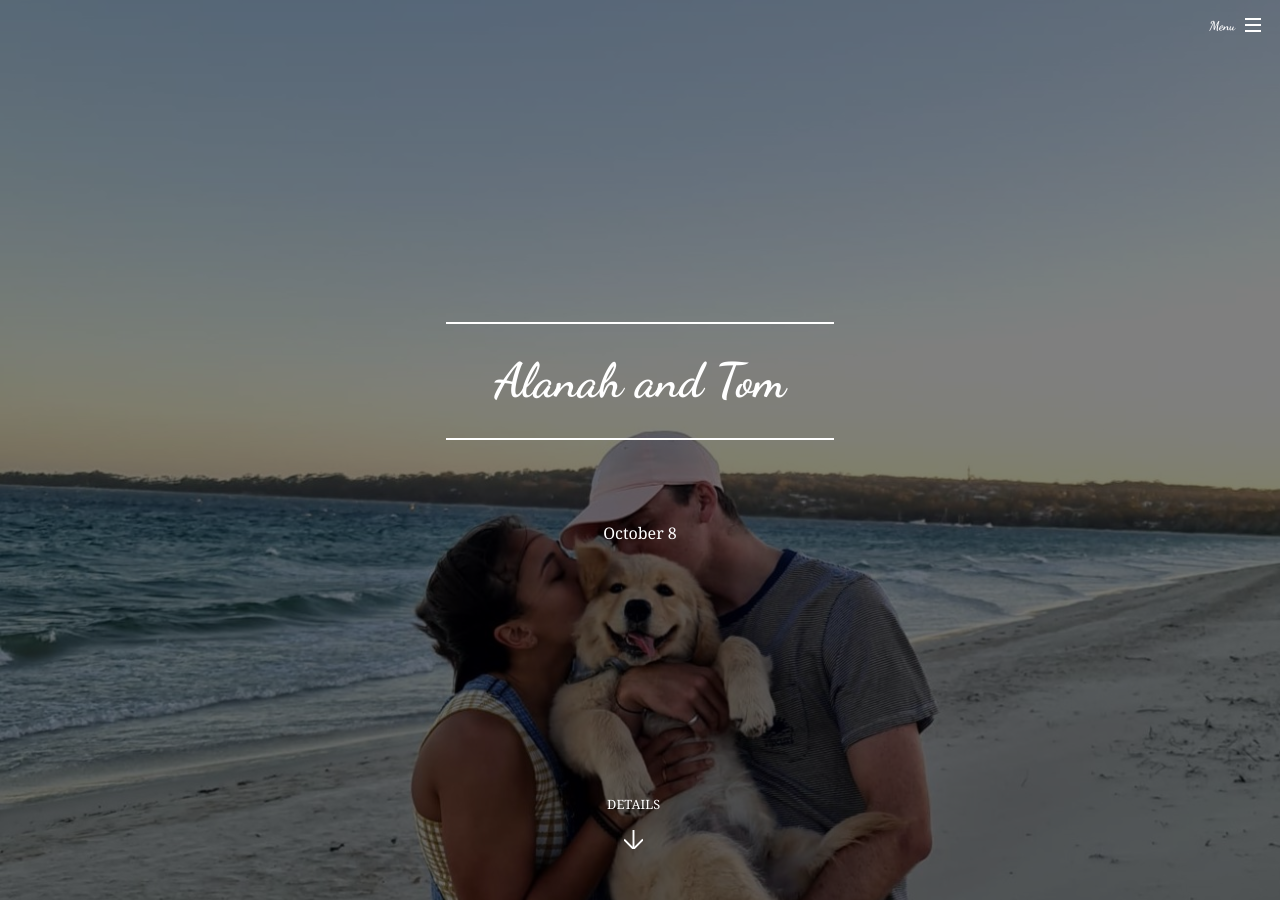
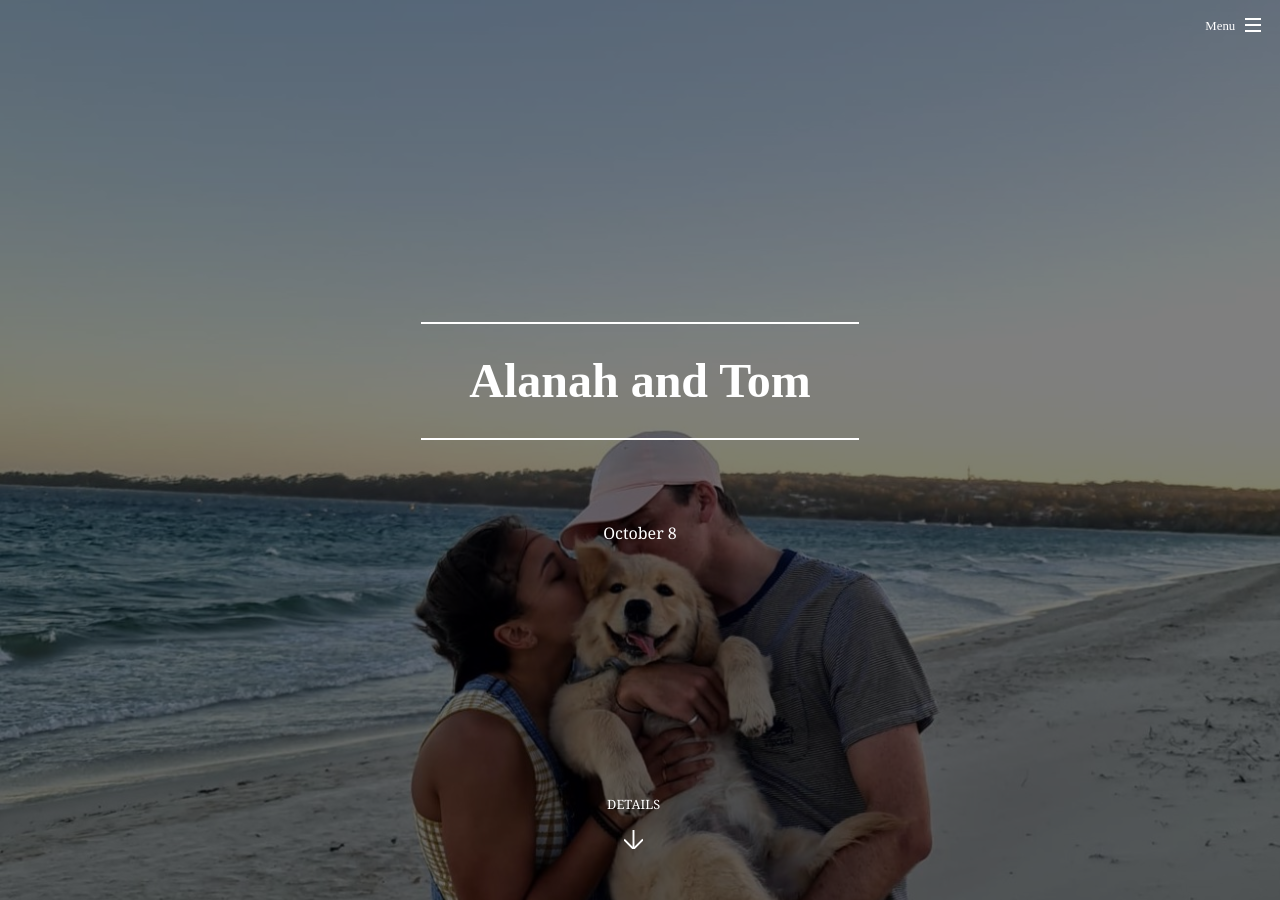
Before and after one commit to mongerrr/alanatom, a Jekyll site: the page built from index.html, in a window 1280 px wide and 900 px high. Built offline with Jekyll 4.4.1, drawn with Linux system fonts in a browser that asks for light colours; some web fonts are replaced.

Commit message:
Update main.scss

```diff
--- a/css/main.scss
+++ b/css/main.scss
@@ -8,7 +8,7 @@ $baseurl: '{{ site.baseurl }}/images';
 @import 'libs/functions';
 @import 'libs/mixins';
 @import 'font-awesome.min.css';
-@import url('https://fonts.googleapis.com/css?family=Dancing+Script:700&display=swap');
+@import url('https://fonts.googleapis.com/css2?family=Aladin&display=swap');
 @import url('http://fonts.googleapis.com/css?family=Open+Sans:400,400italic,600,600italic,800,800italic');
 @import url('https://fonts.googleapis.com/css?family=Noto+Serif&display=swap');
 /*
@@ -106,7 +106,7 @@ $baseurl: '{{ site.baseurl }}/images';
 		}
 	}
 h1 {
-	font-family: 'Dancing Script', cursive;
+	font-family: 'Aladin', cursive;
 }
 	h2 {
 		font-size: 1.35em;
@@ -1435,7 +1435,7 @@ h1 {
 						display: block;
 						font-size: 0.8em;
 						padding: 0 1.5em;
-						font-family: 'Dancing Script',cursive;
+						font-family: 'Aladin',cursive;
 					/*	text-transform: uppercase; */
 
 						&.menuToggle {
@@ -1501,7 +1501,7 @@ h1 {
 			@include vendor('transform', 'scale(1)');
 			@include vendor('transition', ('transform 0.5s ease', 'opacity 0.5s ease'));
 			display: inline-block;
-			font-family: "Dancing Script", cursive;
+			font-family: "Aladin", cursive;
 			font-size: 3.0em;
 			opacity: 1;
 			padding: 0.35em 1em;
```
